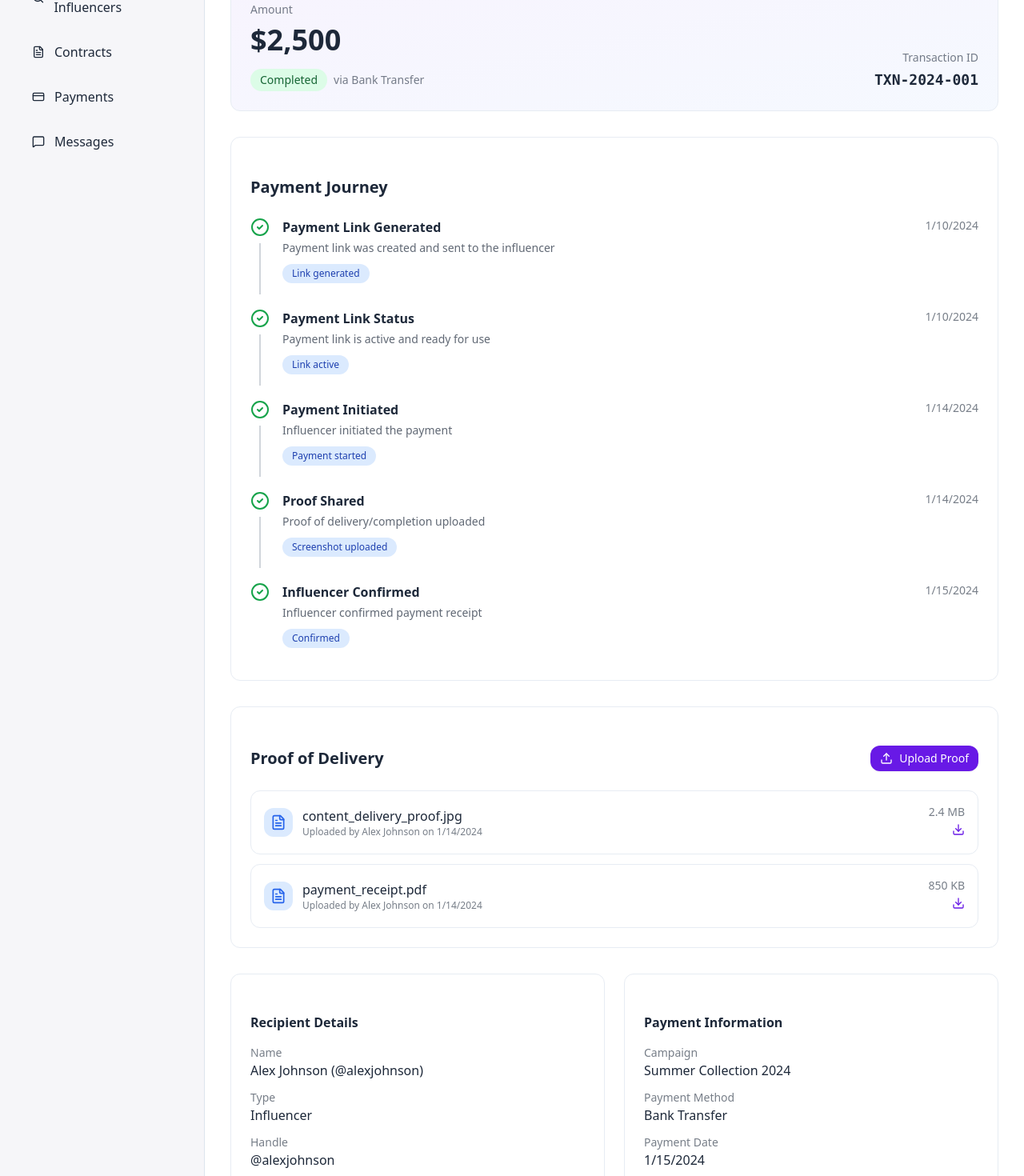
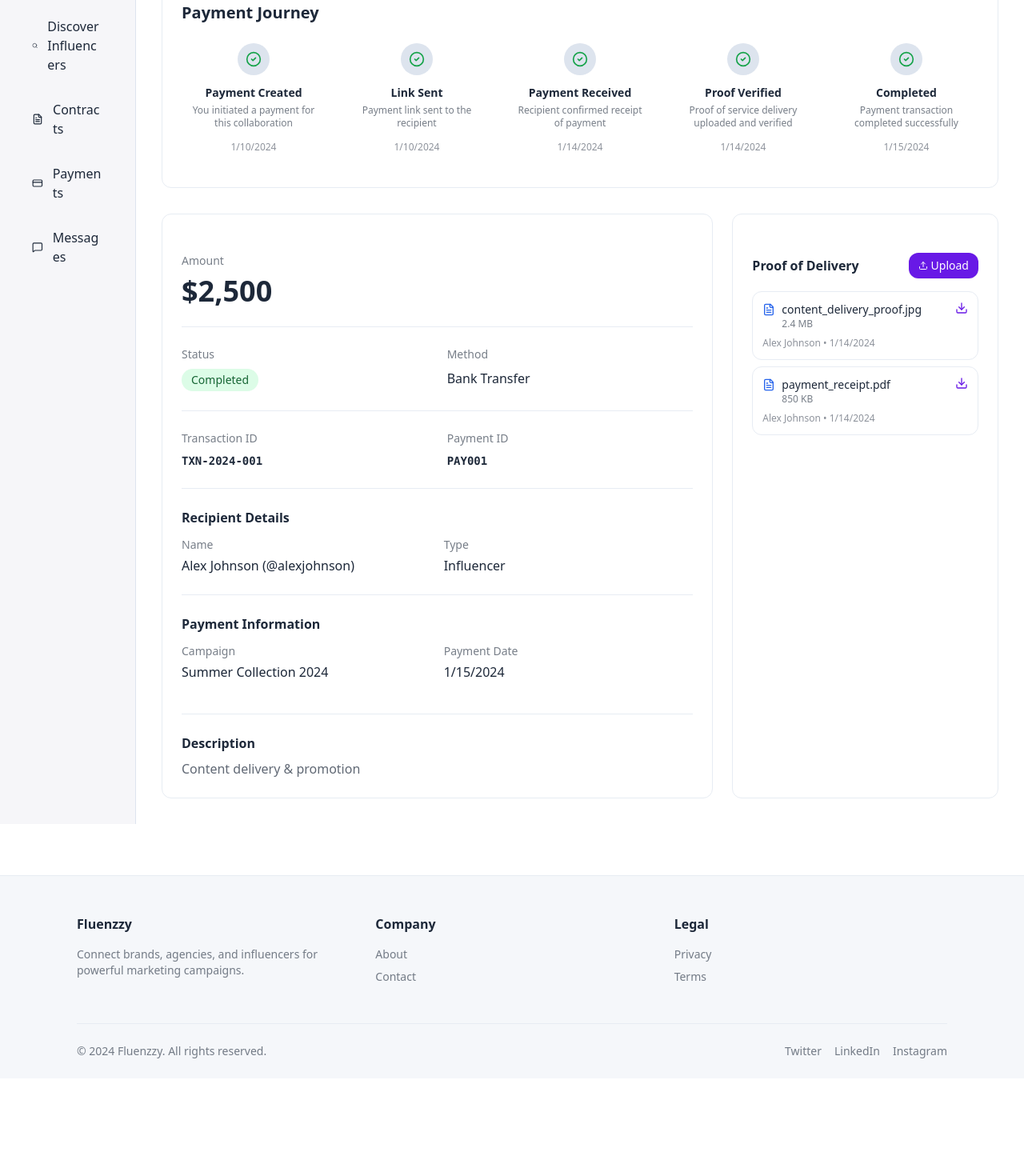
Before and after one commit to Puspendra94/Fluenzzy-UI, a React (Vite) app: page /brand/payments/1 in a window 1280 px wide. Shown: the part 240-1710 px from the top of the page at 80% size. After the commit the page ends 1588 px from the top, so only its background shows below. Built offline with nearby package versions, Linux system fonts and the light colour scheme.

Commit message:
refactor: redesign payment details page with horizontal journey and consolidated details

```diff
--- a/client/pages/BrandPaymentDetails.tsx
+++ b/client/pages/BrandPaymentDetails.tsx
@@ -9,7 +9,6 @@ import {
   MessageCircle,
   Download,
   FileText,
-  AlertCircle,
   X,
 } from "lucide-react";
 import { useNavigate, useParams } from "react-router-dom";
@@ -37,7 +36,6 @@ interface FlowStage {
   description: string;
   status: "completed" | "current" | "pending";
   date?: string;
-  action?: string;
 }
 
 const mockPaymentDetail: PaymentDetail = {
@@ -58,43 +56,38 @@ const mockPaymentDetail: PaymentDetail = {
 const mockFlowStages: FlowStage[] = [
   {
     id: "1",
-    title: "Payment Link Generated",
-    description: "Payment link was created and sent to the influencer",
+    title: "Payment Created",
+    description: "You initiated a payment for this collaboration",
     status: "completed",
     date: "2024-01-10",
-    action: "Link generated",
   },
   {
     id: "2",
-    title: "Payment Link Status",
-    description: "Payment link is active and ready for use",
+    title: "Link Sent",
+    description: "Payment link sent to the recipient",
     status: "completed",
     date: "2024-01-10",
-    action: "Link active",
   },
   {
     id: "3",
-    title: "Payment Initiated",
-    description: "Influencer initiated the payment",
+    title: "Payment Received",
+    description: "Recipient confirmed receipt of payment",
     status: "completed",
     date: "2024-01-14",
-    action: "Payment started",
   },
   {
     id: "4",
-    title: "Proof Shared",
-    description: "Proof of delivery/completion uploaded",
+    title: "Proof Verified",
+    description: "Proof of service delivery uploaded and verified",
     status: "completed",
     date: "2024-01-14",
-    action: "Screenshot uploaded",
   },
   {
     id: "5",
-    title: "Influencer Confirmed",
-    description: "Influencer confirmed payment receipt",
+    title: "Completed",
+    description: "Payment transaction completed successfully",
     status: "completed",
     date: "2024-01-15",
-    action: "Confirmed",
   },
 ];
 
@@ -154,12 +147,12 @@ export default function BrandPaymentDetails() {
 
   const getStageIcon = (status: FlowStage["status"]) => {
     if (status === "completed") {
-      return <CheckCircle2 className="w-6 h-6 text-green-600" />;
+      return <CheckCircle2 className="w-5 h-5 text-green-600" />;
     } else if (status === "current") {
-      return <Clock className="w-6 h-6 text-blue-600" />;
+      return <Clock className="w-5 h-5 text-blue-600" />;
     } else {
       return (
-        <div className="w-6 h-6 rounded-full border-2 border-gray-300" />
+        <div className="w-5 h-5 rounded-full border-2 border-gray-300" />
       );
     }
   };
@@ -200,211 +193,221 @@ export default function BrandPaymentDetails() {
               </Button>
             </div>
 
-            {/* Payment Status and Amount */}
-            <Card className="mb-8 bg-gradient-to-br from-primary/5 to-secondary/5">
+            {/* Payment Journey - Horizontal Timeline */}
+            <Card className="mb-8">
               <CardContent className="pt-6">
-                <div className="flex items-end justify-between">
-                  <div>
-                    <p className="text-foreground/60 text-sm mb-2">Amount</p>
-                    <p className="text-4xl font-bold text-foreground mb-4">
+                <h2 className="text-xl font-bold text-foreground mb-6">
+                  Payment Journey
+                </h2>
+                <div className="overflow-x-auto">
+                  <div className="flex gap-6 min-w-max pb-4">
+                    {mockFlowStages.map((stage, idx) => (
+                      <div key={stage.id} className="flex flex-col items-center min-w-[180px]">
+                        {/* Icon */}
+                        <div className="flex items-center justify-center w-10 h-10 rounded-full bg-muted mb-3">
+                          {getStageIcon(stage.status)}
+                        </div>
+
+                        {/* Connector Line */}
+                        {idx < mockFlowStages.length - 1 && (
+                          <div className="absolute left-[calc(50%+20px)] top-[52px] w-[120px] h-0.5 bg-gray-300" />
+                        )}
+
+                        {/* Content */}
+                        <div className="text-center">
+                          <h3 className="font-semibold text-foreground text-sm mb-1">
+                            {stage.title}
+                          </h3>
+                          <p className="text-xs text-foreground/60 mb-2 max-w-[160px]">
+                            {stage.description}
+                          </p>
+                          {stage.date && (
+                            <span className="text-xs text-foreground/50">
+                              {new Date(stage.date).toLocaleDateString()}
+                            </span>
+                          )}
+                        </div>
+                      </div>
+                    ))}
+                  </div>
+                </div>
+              </CardContent>
+            </Card>
+
+            {/* Details and Proof Section */}
+            <div className="grid lg:grid-cols-3 gap-6">
+              {/* Main Details Card */}
+              <Card className="lg:col-span-2">
+                <CardContent className="pt-6">
+                  <div className="space-y-6">
+                    {/* Amount Section */}
+                    <div className="pb-6 border-b border-border">
+                      <p className="text-sm text-foreground/60 mb-2">Amount</p>
+                      <p className="text-4xl font-bold text-foreground">
                         ${mockPaymentDetail.amount.toLocaleString()}
                       </p>
-                    <div className="flex items-center gap-2">
-                      <span className="px-3 py-1 rounded-full text-sm font-medium bg-green-100 text-green-800 capitalize">
+                    </div>
+
+                    {/* Status and Method */}
+                    <div className="grid grid-cols-2 gap-6 pb-6 border-b border-border">
+                      <div>
+                        <p className="text-sm text-foreground/60 mb-2">Status</p>
+                        <span
+                          className={cn(
+                            "px-3 py-1 rounded-full text-sm font-medium capitalize inline-block",
+                            mockPaymentDetail.status === "completed"
+                              ? "bg-green-100 text-green-800"
+                              : mockPaymentDetail.status === "pending"
+                              ? "bg-yellow-100 text-yellow-800"
+                              : mockPaymentDetail.status === "processing"
+                              ? "bg-blue-100 text-blue-800"
+                              : "bg-red-100 text-red-800"
+                          )}
+                        >
                           {mockPaymentDetail.status}
                         </span>
-                      <span className="text-sm text-foreground/60">
-                        via {mockPaymentDetail.method}
-                      </span>
+                      </div>
+                      <div>
+                        <p className="text-sm text-foreground/60 mb-2">Method</p>
+                        <p className="font-medium text-foreground">
+                          {mockPaymentDetail.method}
+                        </p>
                       </div>
                     </div>
-                  <div className="text-right">
-                    <p className="text-foreground/60 text-sm mb-1">Transaction ID</p>
-                    <p className="font-mono text-lg font-semibold text-foreground">
-                      {mockPaymentDetail.transactionId}
+
+                    {/* IDs */}
+                    <div className="grid grid-cols-2 gap-6 pb-6 border-b border-border">
+                      <div>
+                        <p className="text-sm text-foreground/60 mb-2">Transaction ID</p>
+                        <p className="font-mono text-sm font-semibold text-foreground break-all">
+                          {mockPaymentDetail.transactionId || "—"}
+                        </p>
+                      </div>
+                      <div>
+                        <p className="text-sm text-foreground/60 mb-2">Payment ID</p>
+                        <p className="font-mono text-sm font-semibold text-foreground">
+                          {mockPaymentDetail.id}
+                        </p>
+                      </div>
+                    </div>
+
+                    {/* Recipient Details */}
+                    <div className="pb-6 border-b border-border">
+                      <h3 className="font-semibold text-foreground mb-3">
+                        Recipient Details
+                      </h3>
+                      <div className="grid grid-cols-2 gap-4">
+                        <div>
+                          <p className="text-sm text-foreground/60 mb-1">Name</p>
+                          <p className="font-medium text-foreground">
+                            {mockPaymentDetail.recipientName}
+                          </p>
+                        </div>
+                        <div>
+                          <p className="text-sm text-foreground/60 mb-1">Type</p>
+                          <p className="font-medium text-foreground capitalize">
+                            {mockPaymentDetail.recipientType}
+                          </p>
+                        </div>
+                      </div>
+                    </div>
+
+                    {/* Payment Information */}
+                    <div className="pb-6 border-b border-border">
+                      <h3 className="font-semibold text-foreground mb-3">
+                        Payment Information
+                      </h3>
+                      <div className="grid grid-cols-2 gap-4 mb-4">
+                        <div>
+                          <p className="text-sm text-foreground/60 mb-1">Campaign</p>
+                          <p className="font-medium text-foreground">
+                            {mockPaymentDetail.campaignName}
+                          </p>
+                        </div>
+                        <div>
+                          <p className="text-sm text-foreground/60 mb-1">Payment Date</p>
+                          <p className="font-medium text-foreground">
+                            {new Date(mockPaymentDetail.date).toLocaleDateString()}
+                          </p>
+                        </div>
+                      </div>
+                      {mockPaymentDetail.dueDate && (
+                        <div>
+                          <p className="text-sm text-foreground/60 mb-1">Due Date</p>
+                          <p className="font-medium text-foreground">
+                            {new Date(mockPaymentDetail.dueDate).toLocaleDateString()}
+                          </p>
+                        </div>
+                      )}
+                    </div>
+
+                    {/* Description */}
+                    <div>
+                      <h3 className="font-semibold text-foreground mb-2">
+                        Description
+                      </h3>
+                      <p className="text-foreground/70">
+                        {mockPaymentDetail.description}
                       </p>
                     </div>
                   </div>
                 </CardContent>
               </Card>
 
-            {/* Payment Flow Tracker */}
-            <Card className="mb-8">
+              {/* Proof of Delivery Card */}
+              <Card>
                 <CardContent className="pt-6">
-                <h2 className="text-xl font-bold text-foreground mb-6">
-                  Payment Journey
-                </h2>
-                <div className="space-y-4">
-                  {mockFlowStages.map((stage, idx) => (
-                    <div key={stage.id}>
-                      <div className="flex gap-4">
-                        {/* Timeline Line and Icon */}
-                        <div className="flex flex-col items-center">
-                          {getStageIcon(stage.status)}
-                          {idx < mockFlowStages.length - 1 && (
-                            <div className="w-0.5 h-16 bg-gray-300 mt-2" />
-                          )}
-                        </div>
-
-                        {/* Content */}
-                        <div className="pb-4 flex-grow">
-                          <div className="flex items-start justify-between mb-1">
+                  <div className="flex items-center justify-between mb-4">
                     <h3 className="font-semibold text-foreground">
-                              {stage.title}
+                      Proof of Delivery
                     </h3>
-                            {stage.date && (
-                              <span className="text-sm text-foreground/60">
-                                {new Date(stage.date).toLocaleDateString()}
-                              </span>
-                            )}
-                          </div>
-                          <p className="text-sm text-foreground/70 mb-2">
-                            {stage.description}
-                          </p>
-                          {stage.action && (
-                            <span className="inline-block px-3 py-1 bg-blue-100 text-blue-800 text-xs font-medium rounded-full">
-                              {stage.action}
-                            </span>
-                          )}
-                        </div>
-                      </div>
-                    </div>
-                  ))}
-                </div>
-              </CardContent>
-            </Card>
-
-            {/* Proof of Delivery Section */}
-            <Card className="mb-8">
-              <CardContent className="pt-6">
-                <div className="flex items-center justify-between mb-6">
-                  <h2 className="text-xl font-bold text-foreground">
-                    Proof of Delivery
-                  </h2>
                     <Button
                       size="sm"
                       onClick={() => setShowUploadModal(true)}
                     >
-                    <Upload className="w-4 h-4 mr-2" />
-                    Upload Proof
+                      <Upload className="w-3 h-3 mr-1" />
+                      Upload
                     </Button>
                   </div>
 
                   {uploadedFiles.length > 0 ? (
-                  <div className="space-y-3">
+                    <div className="space-y-2">
                       {uploadedFiles.map((file) => (
                         <div
                           key={file.id}
-                        className="flex items-center justify-between p-4 border border-border rounded-lg hover:bg-muted/30 transition-colors"
+                          className="p-3 border border-border rounded-lg hover:bg-muted/20 transition-colors"
                         >
-                        <div className="flex items-center gap-3 flex-grow">
-                          <div className="p-2 bg-blue-100 rounded-lg">
-                            <FileText className="w-5 h-5 text-blue-600" />
-                          </div>
-                          <div className="flex-grow">
-                            <p className="font-medium text-foreground">
+                          <div className="flex items-start gap-2 mb-2">
+                            <FileText className="w-4 h-4 text-blue-600 flex-shrink-0 mt-0.5" />
+                            <div className="flex-grow min-w-0">
+                              <p className="text-sm font-medium text-foreground truncate">
                                 {file.name}
                               </p>
                               <p className="text-xs text-foreground/60">
-                              Uploaded by {file.uploadedBy} on{" "}
-                              {new Date(file.uploadedAt).toLocaleDateString()}
+                                {file.size}
                               </p>
                             </div>
-                        </div>
-                        <div className="text-right">
-                          <p className="text-sm font-medium text-foreground/60">
-                            {file.size}
-                          </p>
-                          <button className="text-primary hover:text-primary/80 transition-colors mt-1">
+                            <button className="text-primary hover:text-primary/80 transition-colors flex-shrink-0">
                               <Download className="w-4 h-4" />
                             </button>
                           </div>
+                          <p className="text-xs text-foreground/50">
+                            {file.uploadedBy} • {new Date(file.uploadedAt).toLocaleDateString()}
+                          </p>
                         </div>
                       ))}
                     </div>
                   ) : (
-                  <div className="text-center py-8 border-2 border-dashed border-border rounded-lg">
-                    <FileText className="w-8 h-8 text-foreground/40 mx-auto mb-2" />
-                    <p className="text-foreground/60 text-sm">
-                      No proof documents uploaded yet
+                    <div className="text-center py-6 border-2 border-dashed border-border rounded-lg">
+                      <FileText className="w-6 h-6 text-foreground/40 mx-auto mb-2" />
+                      <p className="text-xs text-foreground/60">
+                        No proof uploaded
                       </p>
                     </div>
                   )}
                 </CardContent>
               </Card>
-
-            {/* Payment Details */}
-            <div className="grid md:grid-cols-2 gap-6 mb-8">
-              {/* Recipient Details */}
-              <Card>
-                <CardContent className="pt-6">
-                  <h3 className="font-bold text-foreground mb-4">
-                    Recipient Details
-                  </h3>
-                  <div className="space-y-3">
-                    <div>
-                      <p className="text-sm text-foreground/60">Name</p>
-                      <p className="font-medium text-foreground">
-                        {mockPaymentDetail.recipientName}
-                      </p>
             </div>
-                    <div>
-                      <p className="text-sm text-foreground/60">Type</p>
-                      <p className="font-medium text-foreground capitalize">
-                        {mockPaymentDetail.recipientType}
-                      </p>
-                    </div>
-                    {mockPaymentDetail.recipientHandle && (
-                      <div>
-                        <p className="text-sm text-foreground/60">Handle</p>
-                        <p className="font-medium text-foreground">
-                          @{mockPaymentDetail.recipientHandle}
-                        </p>
-                      </div>
-                    )}
-                  </div>
-                </CardContent>
-              </Card>
-
-              {/* Campaign & Payment Info */}
-              <Card>
-                <CardContent className="pt-6">
-                  <h3 className="font-bold text-foreground mb-4">
-                    Payment Information
-                  </h3>
-                  <div className="space-y-3">
-                    <div>
-                      <p className="text-sm text-foreground/60">Campaign</p>
-                      <p className="font-medium text-foreground">
-                        {mockPaymentDetail.campaignName}
-                      </p>
-                    </div>
-                    <div>
-                      <p className="text-sm text-foreground/60">Payment Method</p>
-                      <p className="font-medium text-foreground">
-                        {mockPaymentDetail.method}
-                      </p>
-                    </div>
-                    <div>
-                      <p className="text-sm text-foreground/60">Payment Date</p>
-                      <p className="font-medium text-foreground">
-                        {new Date(mockPaymentDetail.date).toLocaleDateString()}
-                      </p>
-                    </div>
-                  </div>
-                </CardContent>
-              </Card>
-            </div>
-
-            {/* Description */}
-            <Card>
-              <CardContent className="pt-6">
-                <h3 className="font-bold text-foreground mb-3">Description</h3>
-                <p className="text-foreground/70">
-                  {mockPaymentDetail.description}
-                </p>
-              </CardContent>
-            </Card>
           </Container>
         </main>
       </div>
```
Lines whose indentation alone changed are shown as unchanged.
